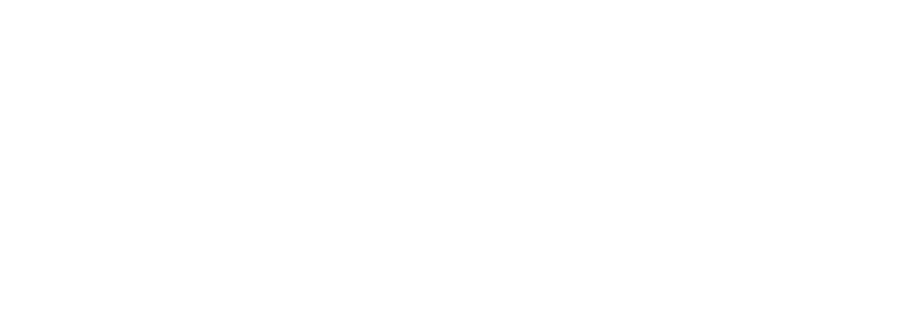
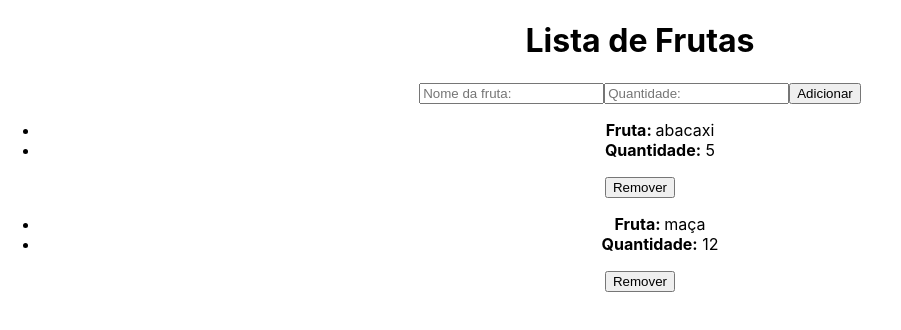
Before and after one commit to joaopedro7423/terceiroReact, a React (Create React App) app in the folder frutaria/: page / in a window 1280 px wide. Shown: the top 330 px of the page, without its empty margins (0-901 px from the left). Built offline with nearby package versions, Linux system fonts and the light colour scheme.

Commit message:
Criando o crud basico

```diff
--- a/frutaria/src/App.js
+++ b/frutaria/src/App.js
@@ -1,10 +1,11 @@
 
 import './App.css';
+import ListaFrutas from './components/ListaFrutas'
 
 function App() {
   return (
     <div className="App">
-
+     <ListaFrutas />
     </div>
   );
 }
--- /dev/null
+++ b/frutaria/src/components/AdicionarFruta.jsx
@@ -0,0 +1,50 @@
+import React, { useState } from 'react';
+
+
+const AdicionarFruta = ()=>{
+
+    const [nome,setNome]= useState('')
+    const [quantidade,setQuantidade]=useState(0)
+
+
+    const adicionarFrutas = event =>{
+        event.preventDefault();
+
+
+        const fruta ={
+            id: new Date(),
+            nome,
+            quantidade
+        };
+
+        console.log('adicionar Fruta',fruta);
+    };
+
+
+    return(
+        <form onSubmit={adicionarFrutas}>
+            <input type="text"
+             name={nome} id=""
+             placeholder="Nome da fruta:"
+             required
+             onChange={event => setNome(event.target.value)}
+             />
+            <input type="number"
+             name={quantidade}
+              id="" placeholder="Quantidade:"
+              required
+             onChange={event => setNome(event.target.value)}
+
+              />
+
+              <button type="submit">Adicionar</button>
+        </form>
+
+
+    );
+
+
+}
+
+
+export default AdicionarFruta
--- /dev/null
+++ b/frutaria/src/components/Fruta.jsx
@@ -0,0 +1,25 @@
+import React from 'react';
+
+
+
+const Fruta=({fruta})=>{
+
+    return(
+   <div className="fruta">
+        <ul>
+            <li>
+                <strong>Fruta: </strong> {fruta.nome}
+            </li>
+            <li>
+                <strong>Quantidade:</strong> {fruta.quantidade}
+            </li>
+        </ul>
+        <button onClick={()=>alert(fruta.id)}>
+            Remover
+        </button>
+
+    </div>
+    );
+};
+
+export default Fruta
--- /dev/null
+++ b/frutaria/src/components/ListaFrutas.jsx
@@ -0,0 +1,25 @@
+import React from 'react';
+import Fruta from './Fruta';
+import AdicionarFruta from './AdicionarFruta';
+
+const ListaFrutas = ()=>{
+
+    const frutas =[
+        {id: 1, nome:'abacaxi',quantidade:5},
+        {id: 2, nome:'maça',quantidade:12}
+
+    ];
+
+    return(
+        <>
+            <h1>Lista de Frutas</h1>
+            <AdicionarFruta/>
+
+            {frutas.map(fruta=>(
+                <Fruta key={fruta.id} fruta={fruta}/>
+            ))}
+        </>
+    );
+};
+
+export default ListaFrutas
```
